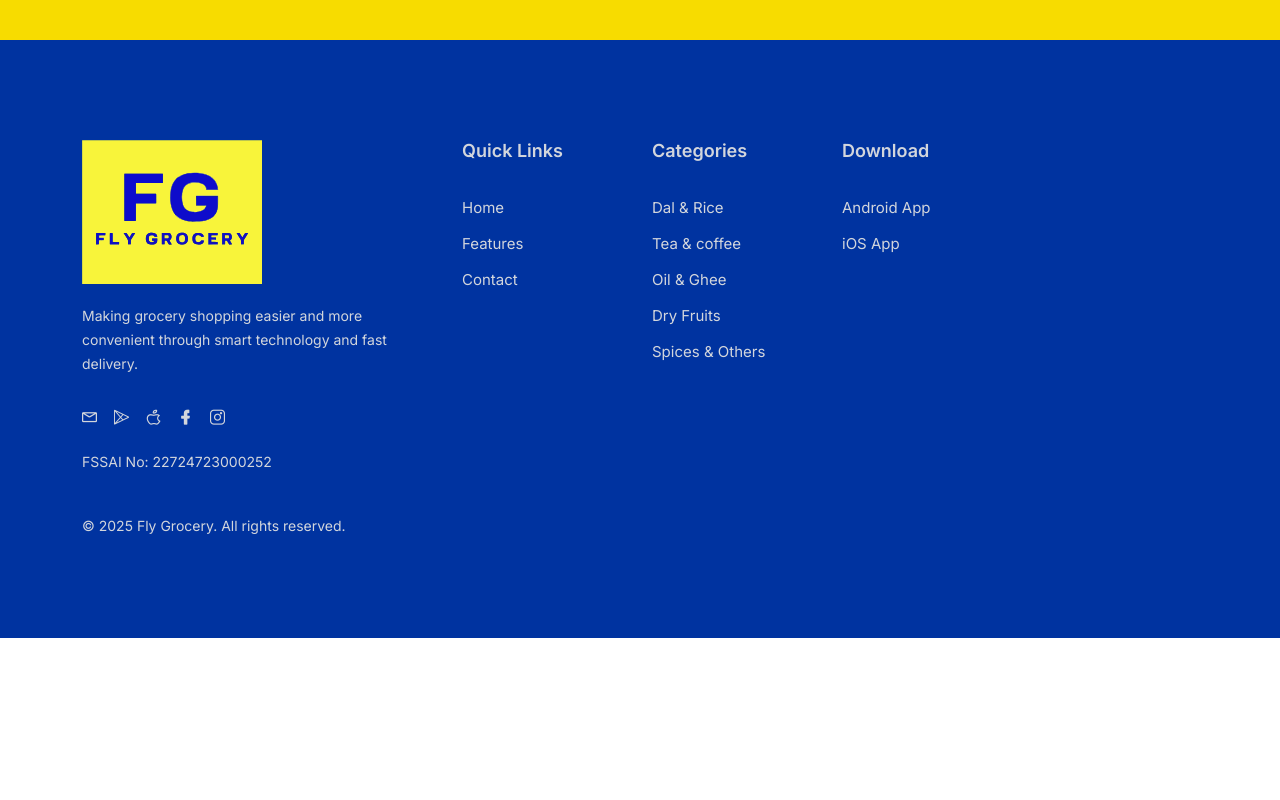
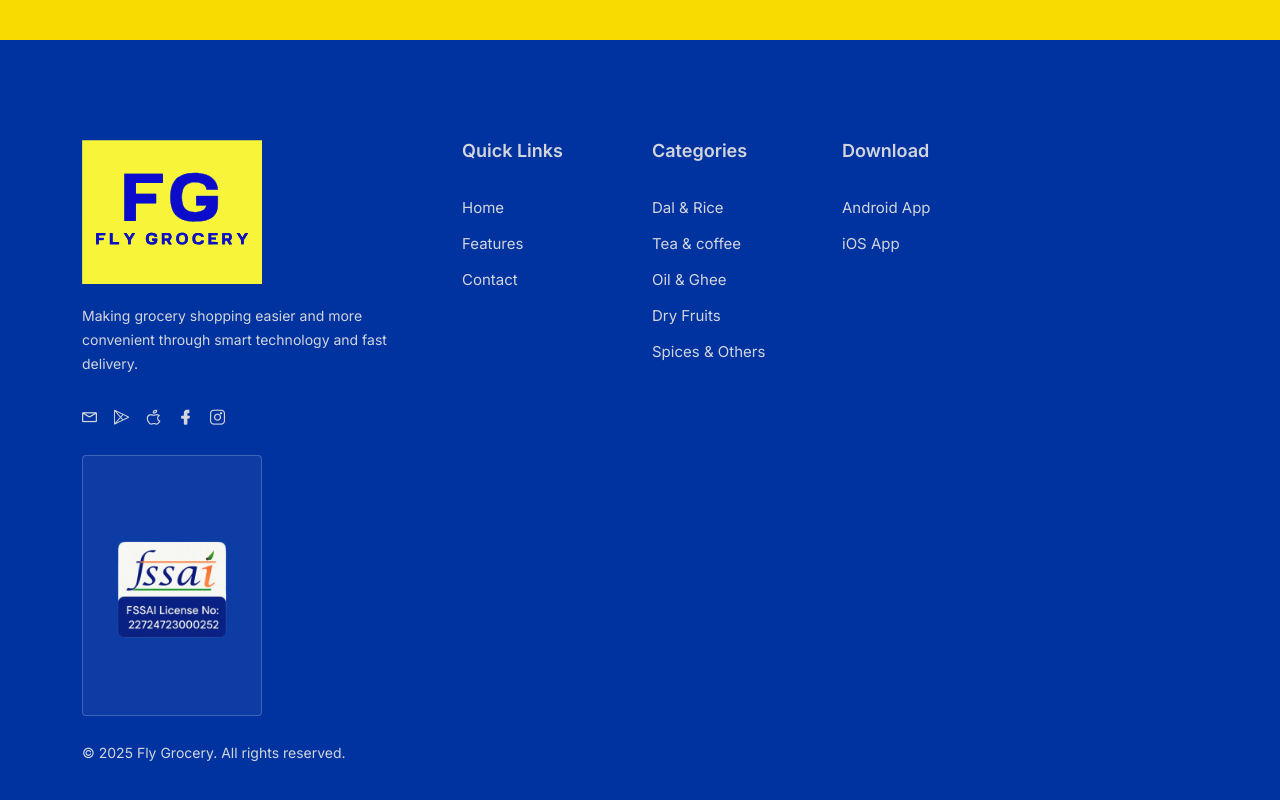
Before and after one commit to vishalmishra632/flyGrocery, an Angular app: page / in a window 1280 px wide. Shown: the part 2809-3609 px from the top of the page. Before the commit the page ends 3447 px from the top, so only its background shows below. Built offline with nearby package versions, Linux system fonts and the light colour scheme.

Commit message:
fssai logo changes

```diff
--- a/src/app/home/home.component.css
+++ b/src/app/home/home.component.css
@@ -109,18 +109,3 @@
     opacity: 1;
   }
 }
-
-.fssai-number {
-  margin: 8px 0 0 0;
-  opacity: 0.8;
-  font-size: 12px;
-  color: #ccc;
-  font-weight: 500;
-  letter-spacing: 0.5px;
-}
-
-@media (max-width: 768px) {
-  .fssai-number {
-    font-size: 11px;
-  }
-}
--- a/src/app/home/home.component.html
+++ b/src/app/home/home.component.html
@@ -292,6 +292,7 @@
               </a>
             </div>
             <p>Making grocery shopping easier and more convenient through smart technology and fast delivery.</p>
+
             <ul class="social">
               <li><a href="mailto:flygrocery2025@gmail.com"><i class="lni lni-envelope"></i></a></li>
               <li><a href="https://play.google.com/store/apps/details?id=com.flygrocery" target="_blank"><i class="lni lni-play-store"></i></a></li>
@@ -299,7 +300,14 @@
               <li><a href="https://www.facebook.com/profile.php?id=61576017240318"><i class="lni lni-facebook-filled"></i></a></li>
               <li><a href="https://www.instagram.com/flygroceryofficial2025/"><i class="lni lni-instagram"></i></a></li>
             </ul>
-            <p class="fssai-number">FSSAI No: 22724723000252</p>
+
+            <div class="fssai-logo-container">
+              <img src="assets/images/fssai-logo.png" alt="FSSAI License No: 22724723000252">
+            </div>
+
+
+
+
             <p class="copyright-text">© 2025 Fly Grocery. All rights reserved.</p>
 
           </div>
--- a/src/app/home/home.component.ts
+++ b/src/app/home/home.component.ts
@@ -4,7 +4,8 @@
   selector: 'app-home',
   templateUrl: './home.component.html',
   standalone: false,
-  styleUrls: []
+  styleUrls: [],
+
 })
 export class HomeComponent implements OnInit {
 
--- a/src/styles.css
+++ b/src/styles.css
@@ -303,3 +303,100 @@
   ::-webkit-scrollbar-thumb:hover {
     background: #1e3a8a;
   }
+
+
+
+
+
+
+/* FSSAI license logo styling - Add this to your home.component.css */
+.fssai-logo-container {
+  margin-top: 25px;
+  margin-bottom: 25px;
+  /* Ensure the container doesn't float or have positioning issues */
+  position: relative;
+  clear: both;
+  overflow: hidden;
+}
+
+  .fssai-logo-container img {
+    /* Control the size - adjust as needed */
+    width: 180px;
+    height: auto;
+    display: block;
+    /* Remove any potential floating or absolute positioning */
+    position: static !important;
+    float: none !important;
+    /* Ensure proper margins */
+    margin: 0;
+    /* Add a subtle border for professional appearance (optional) */
+    border: 1px solid rgba(255, 255, 255, 0.2);
+    border-radius: 4px;
+    padding: 8px;
+    background: rgba(255, 255, 255, 0.05);
+  }
+
+/* Desktop alignment - left aligned */
+@media (min-width: 768px) {
+  .fssai-logo-container {
+    text-align: left;
+  }
+
+    .fssai-logo-container img {
+      margin-left: 0;
+      margin-right: auto;
+    }
+}
+
+/* Mobile alignment - centered */
+@media (max-width: 767px) {
+  .fssai-logo-container {
+    text-align: center;
+  }
+
+    .fssai-logo-container img {
+      margin-left: auto;
+      margin-right: auto;
+      /* Slightly smaller on mobile */
+      width: 150px;
+    }
+}
+
+/* Ensure social media icons have proper spacing */
+.footer .single-footer.f-about .social {
+  margin-top: 30px;
+  /* Add margin bottom to separate from FSSAI logo */
+  margin-bottom: 0;
+}
+
+/* Ensure copyright text has proper spacing */
+.footer .single-footer.f-about .copyright-text {
+  color: #D2D6DC;
+  font-size: 14px;
+  margin-top: 0;
+  /* Clear any floating elements */
+  clear: both;
+}
+
+/* Additional safety rules to prevent floating issues */
+.footer .single-footer.f-about {
+  /* Ensure proper containing of floated elements */
+  overflow: hidden;
+}
+
+/* If the image is still floating, these rules will force it into position */
+.footer img {
+  max-width: 100%;
+  height: auto;
+}
+
+/* Specific override for any inherited positioning */
+.footer .fssai-logo-container img {
+  position: relative !important;
+  top: auto !important;
+  left: auto !important;
+  right: auto !important;
+  bottom: auto !important;
+  transform: none !important;
+  z-index: 1 !important;
+}
```
Also changed, not shown: src/assets/images/fssai-logo.png (added).
